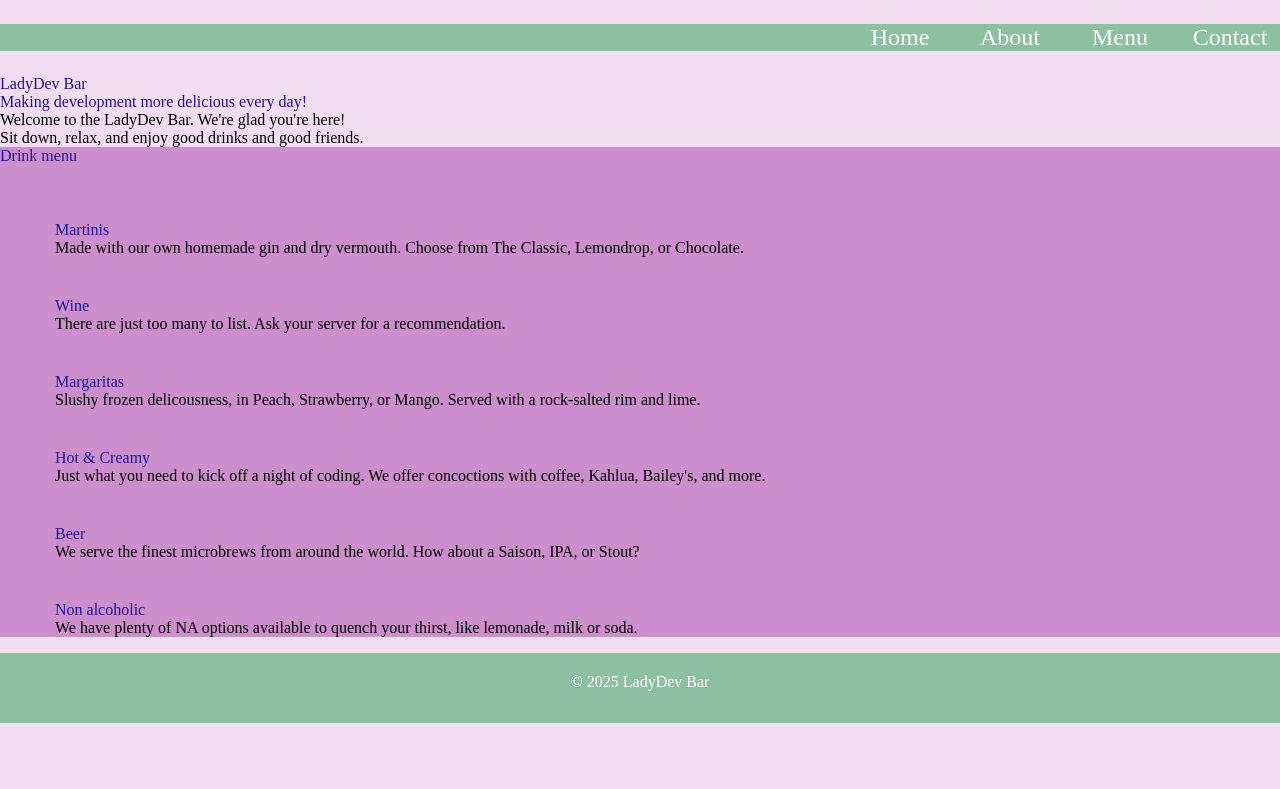
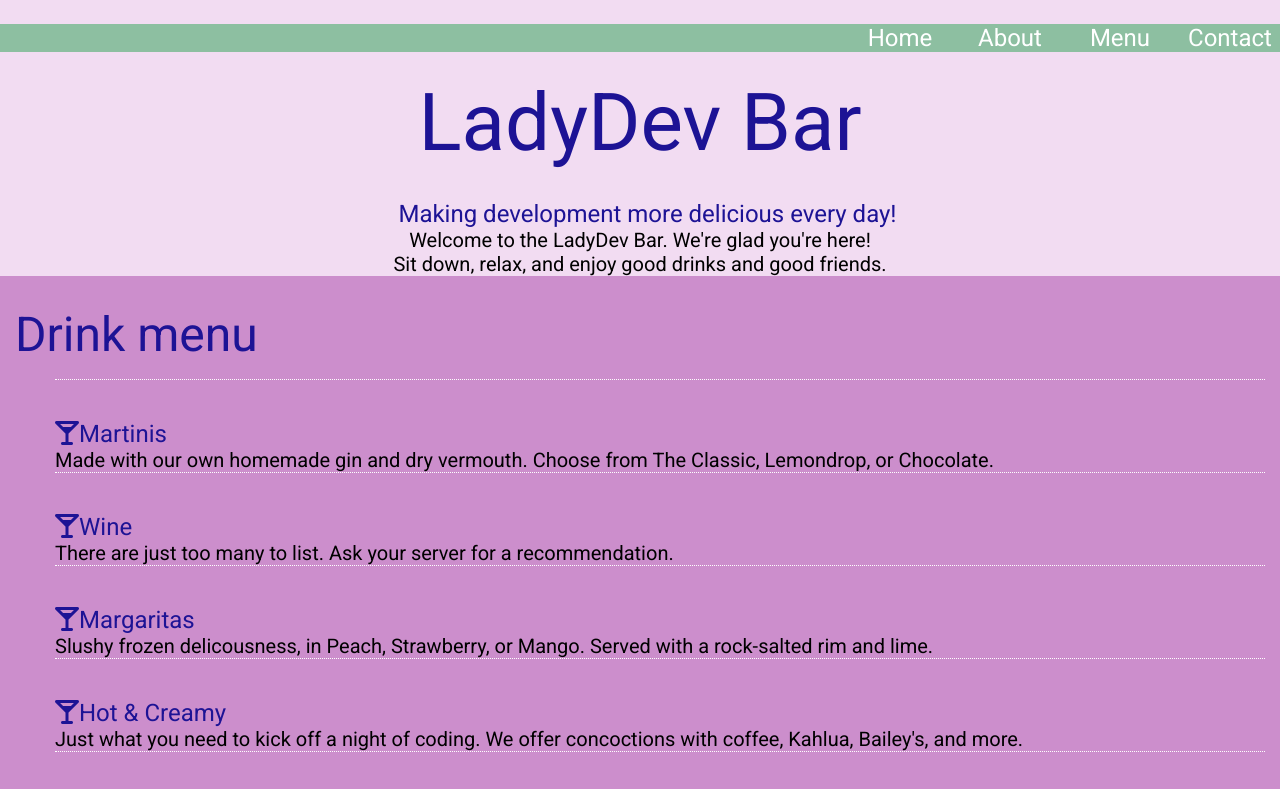
Before and after one commit to 3dzzyrha/Coding-and-Cocktails-Intro-to-CSS, a plain HTML site: page index.html in a window 1280 px wide. Shown: the top 789 px of the page. Drawn offline with Linux system fonts and the light colour scheme.

Commit message:
update css

```diff
--- a/styles.css
+++ b/styles.css
@@ -1,3 +1,15 @@
+@import url('https://fonts.googleapis.com/css2?family=Roboto:ital,wght@0,100..900;1,100..900&display=swap');
+
+
+/* .roboto-<uniquifier> {
+  font-family: "Roboto", sans-serif;
+  font-optical-sizing: auto;
+  font-weight: <weight>;
+  font-style: normal;
+  font-variation-settings:
+    "wdth" 100;
+} */
+
 html,
 body,
 div,
@@ -22,24 +34,62 @@ section {
   font: inherit;
 }
 
-h1, h2, h3 {
-    color: #1d1395;
+body {
+  background-color: #f2dcf2;
+  font-family: "Roboto", sans-serif;
 }
 
-body {
-  background-color: #f2dcf2;
+nav, footer {
+  background-color: #8dbfa1;
+}
+
+h1, h2, h3 {
+  color: #1d1395;
+}
+
+main li:hover {
+  border: 2px solid white;
 }
 
 .drinks {
   background-color: #cc8ecc;
+  padding-bottom: 60px;
 }
 
-main li:hover {
-  background-color: #8dbfa1;
+.drinks h2 {
+  font-size: 3em;
 }
 
 ul {
   list-style-type: none;
+}
+
+.drinks li {
+  padding-top: 40px;
+  margin-right: 15px;
+  margin-left: 15px;
+  border-top: 1px dotted white;
+}
+
+nav a {
+  color: white;
+  text-decoration: none;
+}
+
+footer {
+  padding-top: 20px;
+  height: 50px;
+  color: white;
+  text-align: center;
+}
+
+h2 {
+  padding-top: 30px;
+  margin-left: 15px;
+}
+
+p {
+  font-size: 1.25em;
 }
 
 .navbar ul {
@@ -51,24 +101,23 @@ ul {
   font-size: 1.5em;
 }
 
-nav a {
-  color: white;
-  text-decoration: none;
-}
-
-nav, footer {
-  background-color: #8dbfa1;
-}
-
-footer {
-  padding-top: 20px;
-  height: 50px;
-  color: white;
+.hero {
   text-align: center;
 }
 
-.drinks li {
-  padding-top: 40px;
-  margin-right: 15px;
-  margin-left: 15px;
+.hero-text h1 {
+  font-size: 5em;
 }
+
+.hero-text h2 {
+  font-size: 1.5em;
+}
+
+h3.beverage {
+  font-size: 1.5em;
+}
+
+.beverage::before {
+  font: var(--fa-font-solid);
+  content: "\f57b";
+}
```
